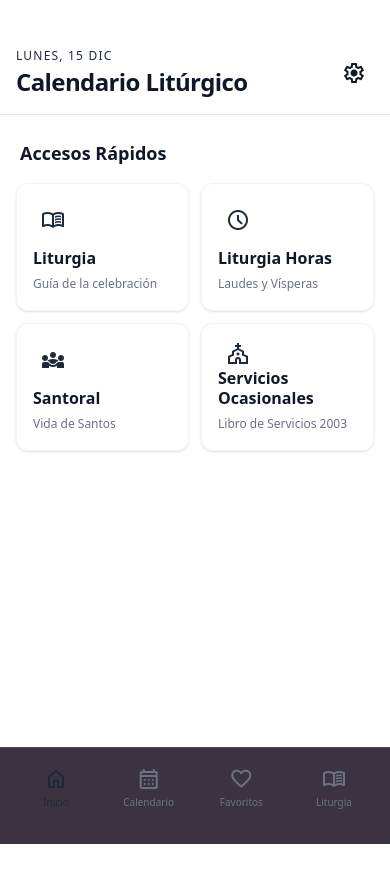
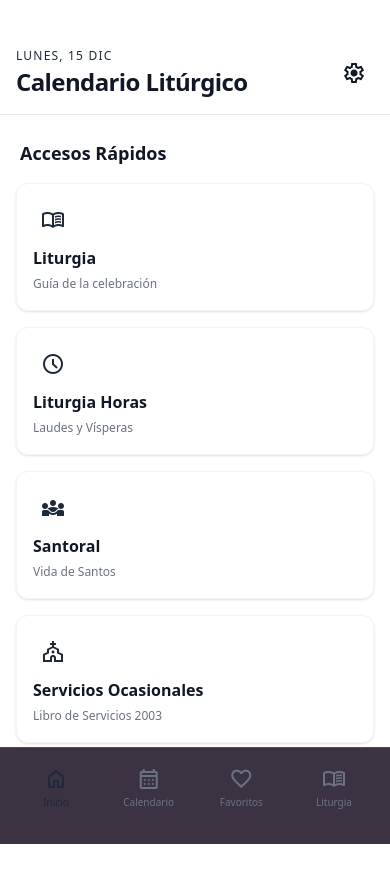
Before and after one commit to Iglesiaiacg/cuatroliturgias, a React (Vite) app: page / in a window 390 px wide. Shown: the top 882 px of the page. Before the commit the page ends 844 px from the top, so only its background shows below. Built offline with nearby package versions, Linux system fonts and the light colour scheme.

Commit message:
feat(ui): update home screen to responsive 4-column layout

```diff
--- a/src/components/Views/HomeView.jsx
+++ b/src/components/Views/HomeView.jsx
@@ -1,6 +1,6 @@
 export default function Dashboard({ onNavigate, date, feastName }) {
     return (
-        <main className="flex-1 flex flex-col px-4 pt-6 pb-24 space-y-8 overflow-y-auto w-full max-w-md mx-auto animate-fade-in">
+        <main className="flex-1 flex flex-col px-4 pt-6 pb-24 space-y-8 overflow-y-auto w-full max-w-7xl mx-auto animate-fade-in">
 
 
             {/* Quick Access Grid */}
@@ -8,7 +8,7 @@ export default function Dashboard({ onNavigate, date, feastName }) {
                 <div className="flex items-center justify-between mb-4 px-1">
                     <h3 className="text-lg font-bold text-gray-900 dark:text-white font-display">Accesos Rápidos</h3>
                 </div>
-                <div className="grid grid-cols-2 gap-3">
+                <div className="grid grid-cols-1 md:grid-cols-2 lg:grid-cols-4 gap-4">
                     {/* Card 1: Lecturas - Triggers Generator */}
                     <button onClick={() => onNavigate('generator')} className="relative flex flex-col p-4 h-32 rounded-xl bg-surface-light dark:bg-surface-dark border border-gray-100 dark:border-white/5 shadow-sm active:scale-95 transition-all hover:border-primary/50 group text-left">
                         <div className="w-10 h-10 rounded-full bg-primary/10 flex items-center justify-center mb-auto group-hover:bg-primary group-hover:text-white transition-colors text-primary">
```
